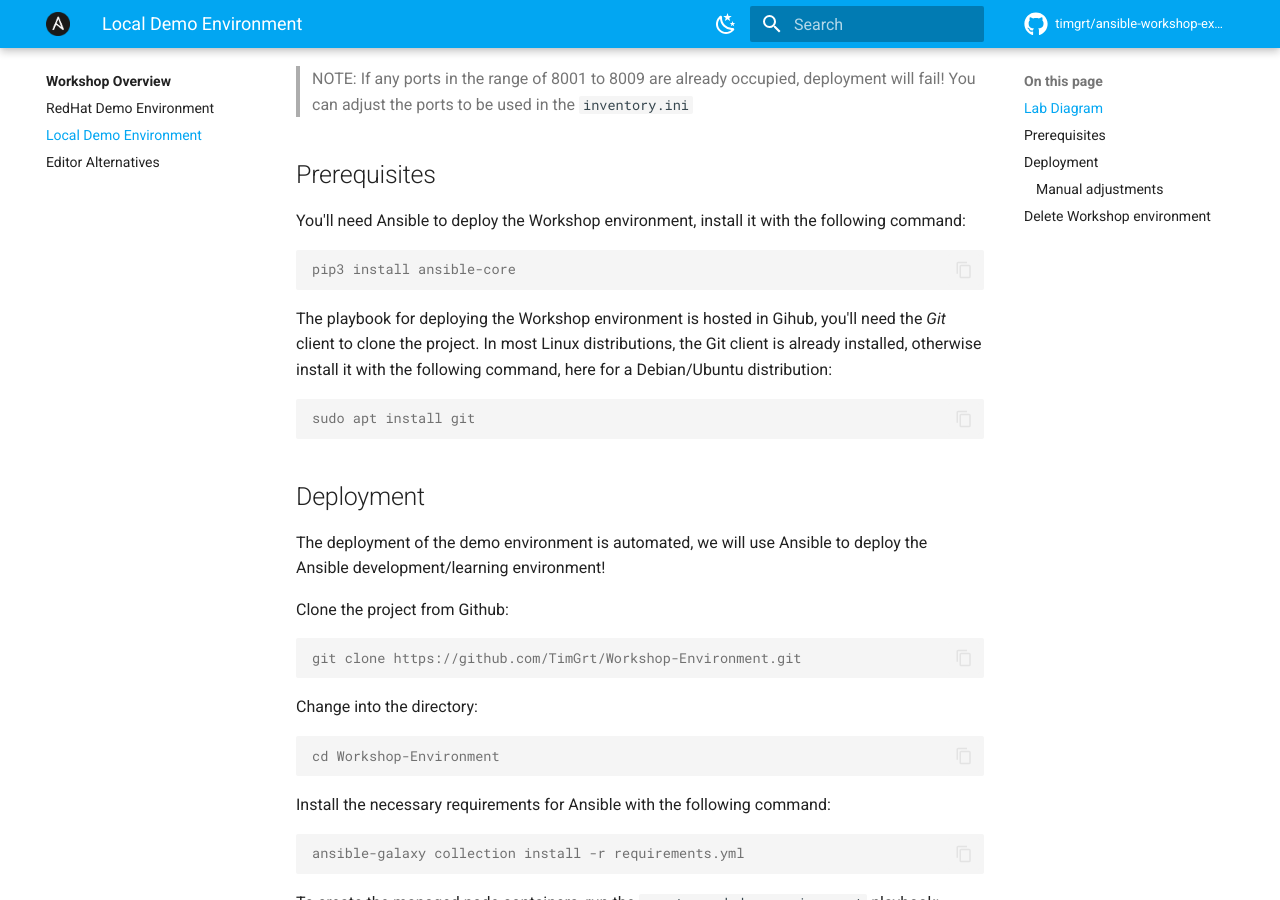
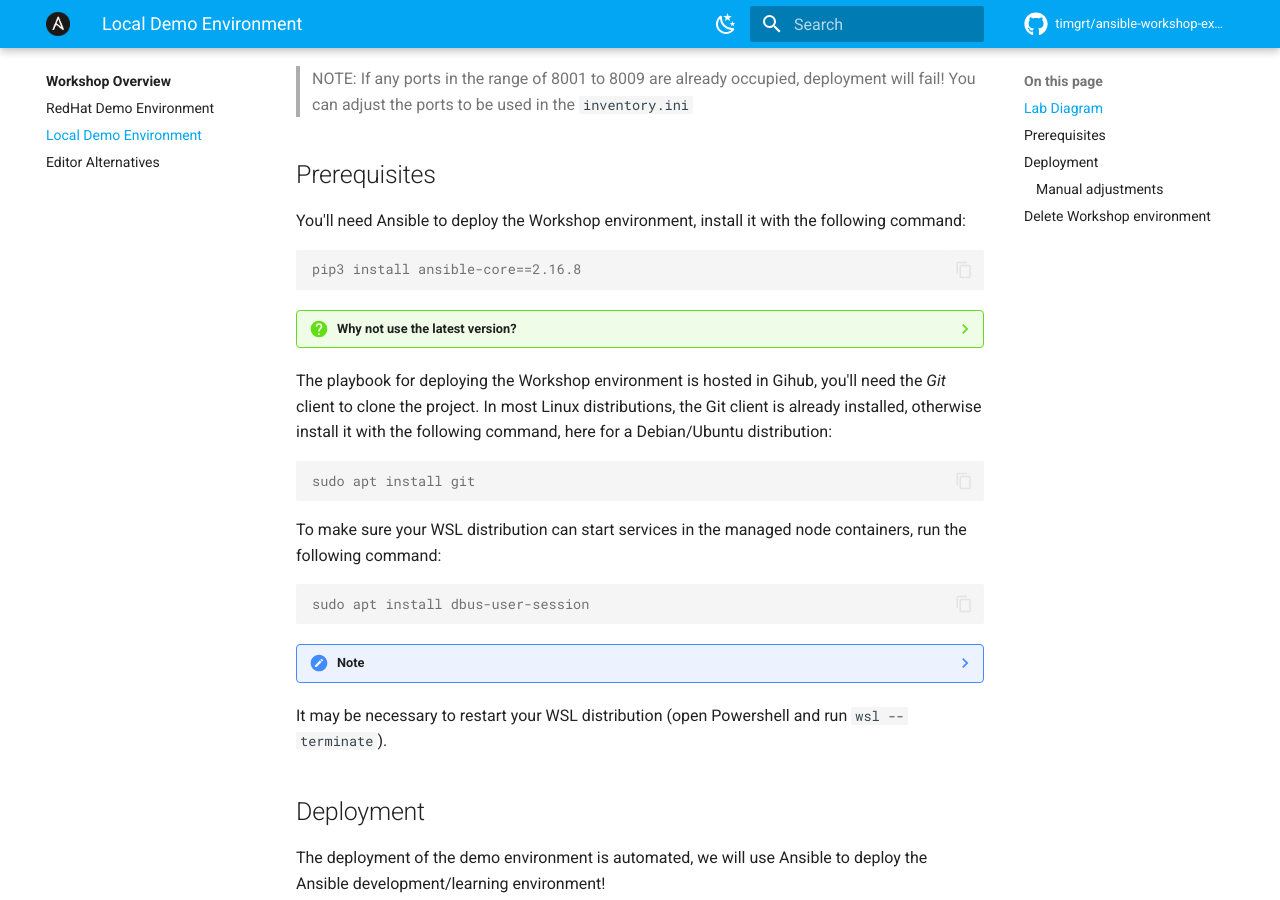
Before and after one commit to TimGrt/Ansible-Workshop-Exercises, an MkDocs documentation site: the page built from docs/demo-environment/local-demo-environment.md, in a window 1280 px wide and 900 px high, scrolled down 1437 px. Built offline with MkDocs 1.6.1 and Material for MkDocs 9.7.7, drawn with Linux system fonts in a browser that asks for light colours; comment, search, counter and statistics services are not loaded; some of the changed text lies outside the part shown.

Commit message:
Updated description to install older version of ansible-core to circumvent to problem with automating Rocky8 with platform-python 3.6 which is introduced with 2.17+. Added desription on why this necessary. Added package installation for WSL distro, to be able to start services in the managed node containers.

````diff
--- a/docs/demo-environment/local-demo-environment.md
+++ b/docs/demo-environment/local-demo-environment.md
@@ -60,14 +60,31 @@ For example, if you want to access a webserver running on port 80 on node2 (this
 You'll need Ansible to deploy the Workshop environment, install it with the following command:
 
 ```console
-pip3 install ansible-core
+pip3 install ansible-core==2.16.8
 ```
+
+??? question "Why not use the latest version?"
+    *ansible-core 2.17+* only supports Python 3.7+ for target executions!
+    With many older distributions, the default Python version is Python3.6 or even older (as for RHEL8 or Rocky8 it is `/usr/libexec/platform-python`, which is Python3.6).
+    With 2.17+, the decision was made to not support such old Python versions anymore (which is understandable as in currently Q3 2024, even Python 3.7 is already EOL), but this obviously has implications on automating older distributions.
+    **For now, use the *older* 2.16.x (or *ansible 9* if you installed the complete package), as this is *supported*/tested until 2025.**
 
 The playbook for deploying the Workshop environment is hosted in Gihub, you'll need the *Git* client to clone the project. In most Linux distributions, the Git client is already installed, otherwise install it with the following command, here for a Debian/Ubuntu distribution:
 
 ```console
 sudo apt install git
 ```
+
+To make sure your WSL distribution can start services in the managed node containers, run the following command:
+
+```console
+sudo apt install dbus-user-session
+```
+
+??? note
+    Without this, you may encounter an error with `Failed to connect to bus: No such file or directory`.
+
+It may be necessary to restart your WSL distribution (open Powershell and run `wsl --terminate`).
 
 ## Deployment
 
````
Also changed, not shown: other parts of docs/demo-environment/local-demo-environment.md (+1 -1 lines).
